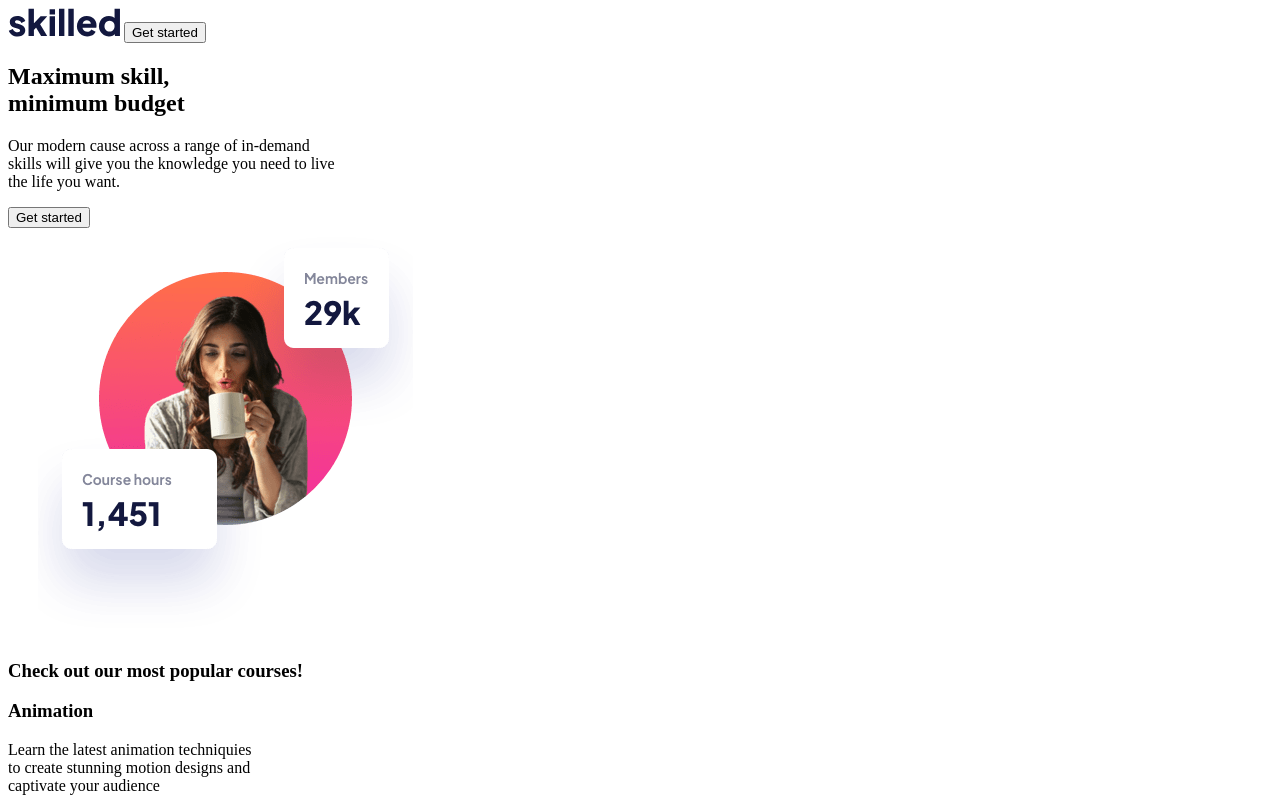
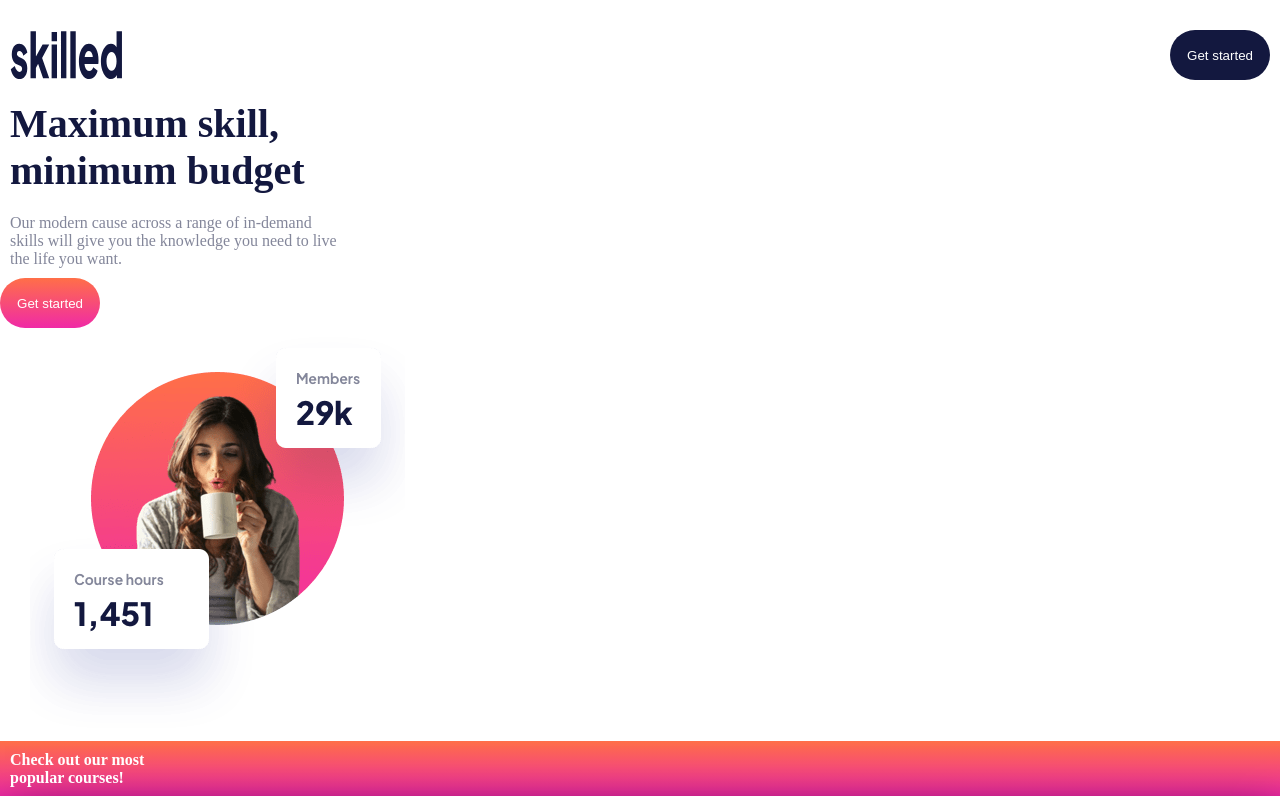
Before and after one commit to florence-manu/skilled-elearning, a plain HTML site: page index.html in a window 1280 px wide. Shown: the top 800 px of the page. Drawn offline with Linux system fonts and the light colour scheme.

Commit message:
changed some html and css

```diff
--- a/index.html
+++ b/index.html
@@ -9,18 +9,19 @@
 </head>
 <body>
   <header>
-    <img src="assets/logo-dark.svg" alt="">
-    <button>Get started</button>
+    <img class="upper-logo" src="assets/logo-dark.svg" alt="">
+    <button class="header-button">Get started</button>
   </header>
 
   <section>
+    <div></div>
     <div class="left-container">
       <h1>Maximum skill,<br>minimum budget</h1>
       <p>Our modern cause across a range of in-demand<br>
          skills will give you the knowledge you need to live<br>
          the life you want.
       </p>
-      <button>Get started</button>
+      <button class="section-button">Get started</button>
     </div>
     <div class="right-container">
       <img src="assets/image-hero-mobile.png" alt="">
@@ -29,7 +30,7 @@
 
   <section>
     <div class="special-item">
-      <h3>Check out our most popular courses!</h3>
+      <h4>Check out our most<br> popular courses!</h4>
     </div>
     <div class="item">
       <h3>Animation</h3>
@@ -68,8 +69,8 @@
   </section>
 
   <footer>
-   <img src="assets/logo-light.svg" alt="">
-    <button>Get started</button>
+   <img class="lower-logo" src="assets/logo-light.svg" alt="">
+    <button class="footer-button">Get started</button>
   </footer>
 
 </body>
--- a/styles.css
+++ b/styles.css
@@ -0,0 +1,102 @@
+*{
+    padding: 0;
+    margin: 0;
+    box-sizing: border-box;
+}
+
+body{
+    padding-top: 20px;
+    font-family: 'Plus Jakarta Sans';
+}
+
+header{
+    display: flex;
+    justify-content: space-between;
+    padding: 10px;
+}
+
+.header-button{
+    background-color: #13183F;
+    border-radius: 25px;
+    color: #FFFFFF;
+    border: none;
+    width: 100px;
+    height: 50px;
+}
+
+.header-button:hover {
+    background-color: #666CA3;
+    cursor: pointer;
+}
+
+h1{
+   color: #13183F;
+   font-weight: 800;
+   font-size: 40px;
+   padding: 10px;
+}
+
+p{
+    color: #83869A;
+    font-size: 16px;
+    padding: 10px;
+}
+
+.section-button{
+    background: linear-gradient(180deg, #FF6F48 0%, #F02AA6 100%);
+    border-radius: 25px;
+    padding: 10px;
+    color: #FFFFFF;
+    border: none;
+    width: 100px;
+    height: 50px;
+}
+
+.section-button:hover{
+    background:  #FFA7C3;
+    cursor: pointer;
+}
+
+.special-item{
+    background: linear-gradient(180deg, #FF6F48 0%, #F02AA6 100%);
+    height: 55px;
+    color: #FFFFFF;
+    padding: 10px;
+}
+
+.item{
+    height: 155px;
+    background-color: #FFFFFF;
+    padding: 10px;
+    box-shadow: 5px 25px 50px  ;
+}
+h3{
+    color: #13183F;
+    padding: 10px;
+}
+
+a{
+    color: #F02AA6;
+}
+
+footer{
+    background-color:  #13183F;
+    display: flex;
+    justify-content: space-between;
+    padding: 20px;
+}
+
+.footer-button{
+    background: linear-gradient(180deg, #4851FF 0%, #F02AA6 100%);
+    border-radius: 25px;
+    color: #FFFFFF;
+    border: none;
+    width: 100px;
+    height: 50px;
+}
+/* colors */
+
+.footer-button:hover{
+    background:  linear-gradient(180deg, #4851FF -54.32%, #F02AA6 100%);
+    cursor: pointer;
+}
```
